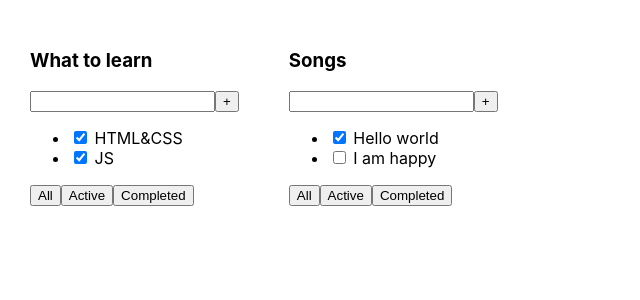
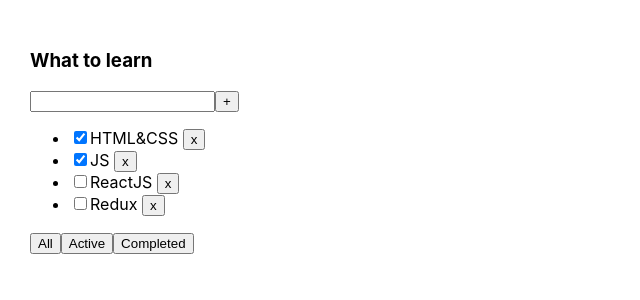
Before and after one commit to AlexeyGorbachevskiy/ToDoList, a React (Create React App) app in the folder my-app/: page / in a window 1280 px wide. Shown: the top 300 px of the page, without its empty margins (0-640 px from the left). Built offline with nearby package versions, Linux system fonts and the light colour scheme.

Commit message:
removing and filtering was implemented

```diff
--- a/my-app/src/App.tsx
+++ b/my-app/src/App.tsx
@@ -1,26 +1,57 @@
-import React from 'react';
-import logo from './logo.svg';
+import React, {useState} from 'react';
 import './App.css';
-import {Todolist} from "./ToDoList";
+import {Todolist} from './ToDoList';
+
+export type TaskType = {
+    id: number;
+    title: string;
+    isDone: boolean;
+}
+
+export type FilterValueType = 'all' | 'completed' | 'active';
+
 
 function App() {
-  let tasks1 = [
+    let initTasks: Array<TaskType> = [
         {id: 1, title: "HTML&CSS", isDone: true},
         {id: 2, title: "JS", isDone: true},
         {id: 3, title: "ReactJS", isDone: false},
-    {id: 4, title: "Redux", isDone: false}
+        {id: 4, title: "Redux", isDone: false},
     ];
 
-  const tasks2=[
-    {id:1, title:"Hello world", isDone:true},
-    {id:2, title:"I am happy", isDone:false}
-  ];
+    let [tasks, setTasks] = useState<Array<TaskType>>(initTasks);
+    let [filter, setFilter] = useState<FilterValueType>('all');
+
+    function removeTask(id: number) {
+        let filteredTasks = tasks.filter((taskElement) => {
+            return id !== taskElement.id
+        });
+        setTasks(filteredTasks);
+
+    }
+
+    let tasksForToDoList = tasks;
+
+    if (filter === 'active') {
+        tasksForToDoList = tasks.filter((t) => {
+            return t.isDone === false
+        });
+    }
+    if (filter === 'completed') {
+        tasksForToDoList = tasks.filter((t) => {
+            return t.isDone === true
+        });
+    }
+
+    function changeFilter(value: FilterValueType) {
+        setFilter(value);
+    }
 
 
     return (
         <div className="App">
-        <Todolist title="What to learn"  tasks={tasks1}></Todolist>
-        <Todolist title="Songs"  tasks={tasks2}></Todolist>
+            <Todolist title="What to learn" tasks={tasksForToDoList} removeTask={removeTask}
+                      changeFilter={changeFilter}></Todolist>
         </div>
     );
 }
--- a/my-app/src/ToDoList.tsx
+++ b/my-app/src/ToDoList.tsx
@@ -1,20 +1,16 @@
-import React from "react";
-
-type TaskType = {
-    id: number,
-    title: string
-    isDone: boolean
-}
+import React from 'react';
+import {FilterValueType, TaskType} from './App';
 
 
 export type PropsType = {
-    title: string,
-    tasks: Array<TaskType>
+    title: string;
+    tasks: Array<TaskType>;
+    removeTask: (id: number) => void;
+    changeFilter: (value: FilterValueType) => void;
 }
 
+export function Todolist(props: PropsType) {
 
-export function Todolist(props: PropsType) {
-    debugger;
     return (
         <div>
             <h3>{props.title}</h3>
@@ -23,13 +19,32 @@
                 <button>+</button>
             </div>
             <ul>
-                <li><input type="checkbox" checked={props.tasks[0].isDone}/> <span>{props.tasks[0].title}</span></li>
-                <li><input type="checkbox" checked={props.tasks[1].isDone}/> <span>{props.tasks[1].title}</span></li>
+                {
+                    props.tasks.map((t: TaskType) => {
+                        return <li key={t.id}>
+                            <input type='checkbox' checked={t.isDone}/>
+                            <span>{t.title} </span>
+                            <button onClick={() => {
+                                props.removeTask(t.id)
+                            }}>x
+                            </button>
+                        </li>
+                    })
+                }
             </ul>
             <div>
-                <button>All</button>
-                <button>Active</button>
-                <button>Completed</button>
+                <button onClick={() => {
+                    props.changeFilter('all')
+                }}>All
+                </button>
+                <button onClick={() => {
+                    props.changeFilter('active')
+                }}>Active
+                </button>
+                <button onClick={() => {
+                    props.changeFilter('completed')
+                }}>Completed
+                </button>
             </div>
         </div>
     );
```
Lines whose indentation alone changed are shown as unchanged.
